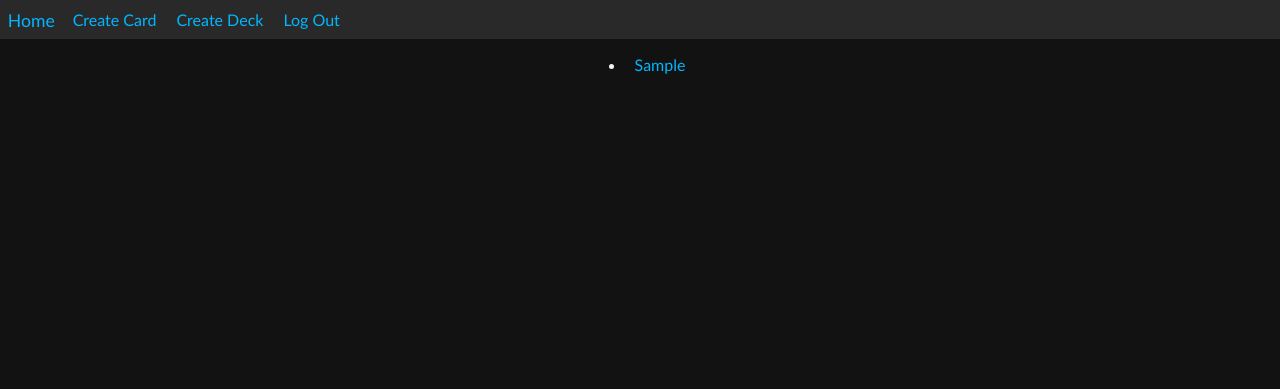
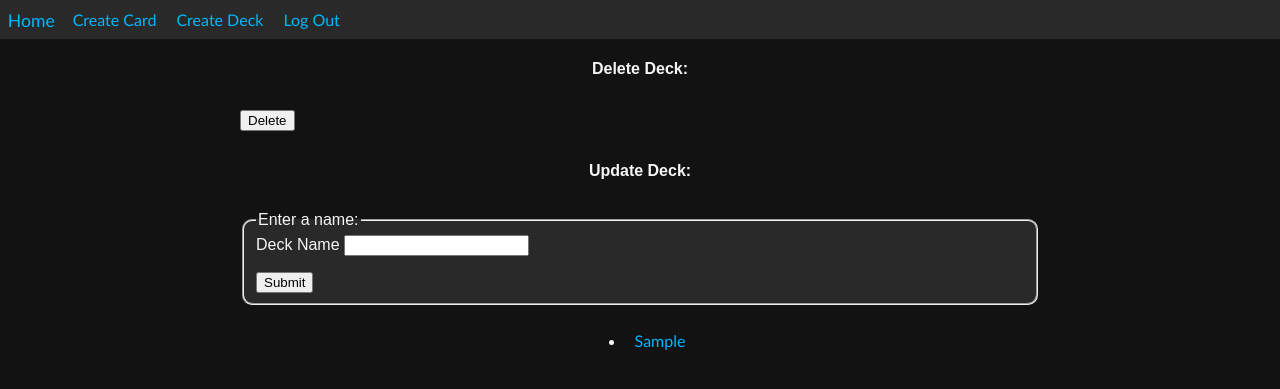
Before and after one commit to JoshBroughton/learnit, a Flask app: page /decks/1/cards in a window 1280 px wide. Shown: the top 389 px of the page. Run offline with Flask 2, Linux system fonts and the light colour scheme; a user stored in the database is signed in; tables that the repository leaves empty hold one stand-in row (values such as "Sample post").

Commit message:
fixed update deck name

```diff
--- a/learnit_app/main/routes.py
+++ b/learnit_app/main/routes.py
@@ -88,26 +88,8 @@ def deck_detail(deck_id):
     deck = Deck.query.get(deck_id)
     cards = deck.cards
     forms = {}
-    form = DeckForm()
-    delete_form = DeleteDeck()
     user = current_user
     incorrect = None
-
-    if delete_form.validate_on_submit():
-        if delete_form.delete.data:
-            Deck.query.filter_by(id=deck_id).delete()
-            db.session.commit()
-            return redirect('/')
-
-    if form.validate_on_submit():
-        new_deck = Deck(
-            name = form.name.data
-        )
-        db.session.add(new_deck)
-        db.session.commit()
-
-        flash('Deck created')
-        return redirect(f'/decks/{new_deck.id}')
 
     for card in cards:
         if card.answer_type == AnswerTypes.TRUEFALSE:
@@ -133,14 +115,32 @@ def deck_detail(deck_id):
                 print(incorrect)
 
     studied_cards = [card.card_id for card in user.studied]
-    return render_template('deck.html', form=form, deck=deck, forms=forms, studied_cards=studied_cards, incorrect=incorrect, delete_form=delete_form)
+    return render_template('deck.html', deck=deck, forms=forms, studied_cards=studied_cards, incorrect=incorrect)
 
 @main.route('/decks/<deck_id>/cards', methods=['GET', 'POST'])
 @login_required
 def deck_list_all_cards(deck_id):
     deck = Deck.query.get(deck_id)
     cards = deck.cards
-    return render_template('deck_all_cards.html', cards=cards)
+    form = DeckForm()
+    delete_form = DeleteDeck()
+
+    if delete_form.validate_on_submit():
+        if delete_form.delete.data:
+            Deck.query.filter_by(id=deck_id).delete()
+            db.session.commit()
+            return redirect('/')
+
+    if form.validate_on_submit():
+        deck.name = form.name.data
+
+        db.session.add(deck)
+        db.session.commit()
+
+        flash('Deck updated')
+        return redirect(f'/decks/{deck.id}/cards')
+
+    return render_template('deck_all_cards.html', cards=cards, form=form, delete_form=delete_form)
 
 @main.route('/decks/<deck_id>/reset', methods=['POST'])
 @login_required
--- a/learnit_app/templates/deck_all_cards.html
+++ b/learnit_app/templates/deck_all_cards.html
@@ -1,5 +1,14 @@
 {% extends 'base.html' %}
 {% block content %}
+
+<h4>Delete Deck:</h4>
+<form method="POST">
+  {{ delete_form.csrf_token }}
+    {{ delete_form.delete }}
+</form>
+
+<h4>Update Deck:</h4>
+{% include 'deck_form.html' %}
 
 <ul>
 {% for card in cards %}
```
Also changed, not shown: learnit_app/templates/deck.html (+1 -9 lines).
